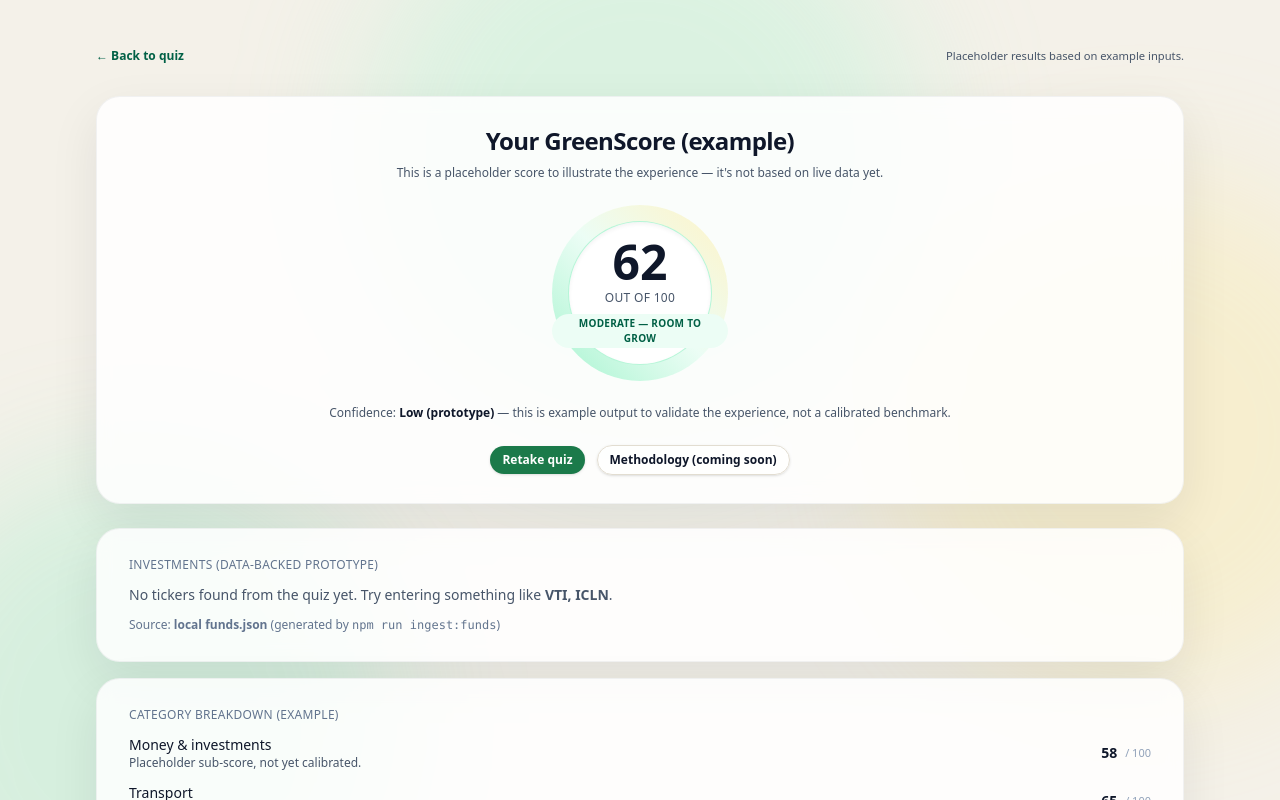
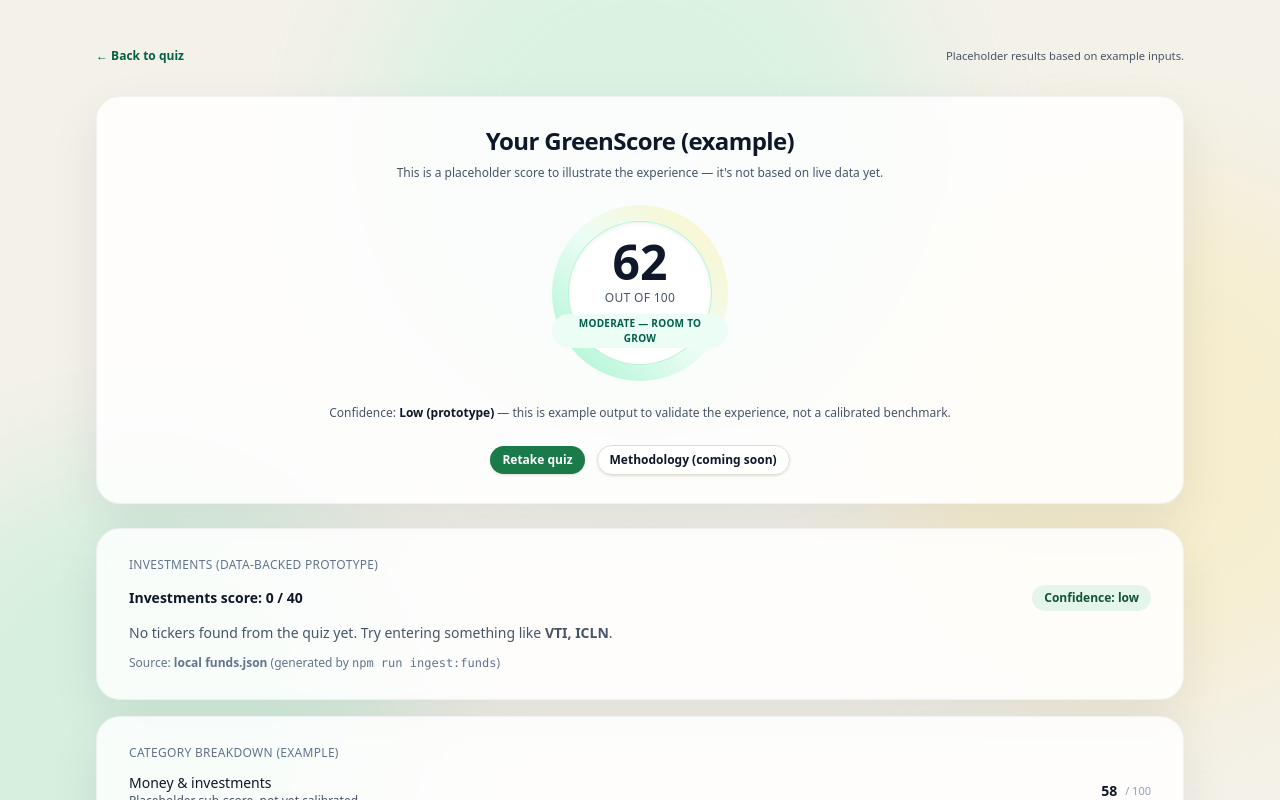
Before and after one commit to snydman/greenscore-dot-earth, a Next.js app: page /results in a window 1280 px wide. Shown: the top 800 px of the page. Built offline with nearby package versions, Linux system fonts and the light colour scheme.

Commit message:
Add investments scoring and display investments subscore

```diff
--- a/src/app/results/page.tsx
+++ b/src/app/results/page.tsx
@@ -1,5 +1,6 @@
 "use client";
 
+import { scoreInvestments } from "../../lib/scoring/investments";
 import Link from "next/link";
 import { useEffect, useMemo, useState } from "react";
 import funds from "../../data/funds.json";
@@ -77,7 +78,10 @@ export default function ResultsPage() {
     }
     return { found, unknown };
   }, [tickers]);
-
+  const investment = useMemo(() => {
+    const raw = saved?.answers.tickers ?? "";
+    return scoreInvestments(raw, funds as Record<string, any>);
+  }, [saved]);
   return (
     <main className="gs-container py-10 sm:py-12">
 
@@ -140,7 +144,12 @@ export default function ResultsPage() {
             <p className="text-xs font-medium uppercase tracking-wide text-slate-500">
               Investments (data-backed prototype)
             </p>
-
+            <div className="flex flex-wrap items-center justify-between gap-3">
+  <div className="text-sm font-semibold text-[color:var(--gs-text-main)]">
+    Investments score: {investment.points} / {investment.maxPoints}
+  </div>
+  <span className="gs-chip">Confidence: {investment.confidence}</span>
+</div>
             {tickers.length === 0 ? (
               <p className="text-sm text-[color:var(--gs-text-muted)]">
                 No tickers found from the quiz yet. Try entering something like <span className="font-semibold">VTI, ICLN</span>.
--- /dev/null
+++ b/src/lib/scoring/investments.ts
@@ -0,0 +1,130 @@
+type FundEntry = {
+    name?: string;
+    fossilGrade?: string;
+    fossilFlag?: boolean | "unknown";
+    source?: string;
+    asOf?: string;
+    notes?: string;
+  };
+
+  export type InvestmentFactor = {
+    ticker: string;
+    name?: string;
+    grade?: string;
+    points: number; // 0..40 contribution (per-ticker mapped then averaged)
+    explanation: string;
+    status: "scored" | "unknown";
+  };
+
+  export type InvestmentScoreResult = {
+    points: number; // 0..40
+    maxPoints: 40;
+    confidence: "low" | "medium" | "high";
+    factors: InvestmentFactor[];
+    unknownTickers: string[];
+  };
+
+  function normalizeTicker(raw: string) {
+    return raw.trim().toUpperCase();
+  }
+
+  export function parseTickers(raw: string): string[] {
+    return raw
+      .split(",")
+      .map(normalizeTicker)
+      .filter(Boolean);
+  }
+
+  /**
+   * Map a fossil fuel grade (string) to a 0..40 score.
+   * We don't know the exact semantics of the dataset grade letters here,
+   * so we keep this conservative and easily adjustable.
+   */
+  export function gradeToPoints40(gradeRaw?: string): { points: number; explanation: string } {
+    const grade = (gradeRaw ?? "").trim().toUpperCase();
+
+    // Common letter grade mapping
+    const map: Record<string, number> = {
+      A: 40,
+      "A-": 38,
+      B: 34,
+      "B-": 32,
+      C: 26,
+      "C-": 24,
+      D: 16,
+      "D-": 14,
+      F: 6,
+    };
+
+    if (grade in map) {
+      const points = map[grade];
+      return { points, explanation: `Fossil fuel grade ${grade} → ${points}/40` };
+    }
+
+    // If missing / unrecognized
+    return { points: 24, explanation: "No recognized fossil fuel grade → neutral 24/40 (prototype)" };
+  }
+
+  export function scoreInvestments(
+    rawTickers: string,
+    funds: Record<string, FundEntry>,
+  ): InvestmentScoreResult {
+    const tickers = parseTickers(rawTickers);
+    if (tickers.length === 0) {
+      return {
+        points: 0,
+        maxPoints: 40,
+        confidence: "low",
+        factors: [],
+        unknownTickers: [],
+      };
+    }
+
+    const factors: InvestmentFactor[] = [];
+    const unknown: string[] = [];
+
+    for (const t of tickers) {
+      const entry = funds[t];
+      if (!entry) {
+        unknown.push(t);
+        factors.push({
+          ticker: t,
+          points: 24,
+          explanation: "Ticker not found in dataset → neutral 24/40 (prototype)",
+          status: "unknown",
+        });
+        continue;
+      }
+
+      const { points, explanation } = gradeToPoints40(entry.fossilGrade);
+      factors.push({
+        ticker: t,
+        name: entry.name,
+        grade: entry.fossilGrade,
+        points,
+        explanation,
+        status: entry.fossilGrade ? "scored" : "unknown",
+      });
+    }
+
+    // Average the per-ticker points to get a section score (0..40)
+    const avg = factors.reduce((sum, f) => sum + f.points, 0) / factors.length;
+    const points = Math.round(avg);
+
+    // Confidence: based on how many tickers were found AND had recognizable grades
+    const scoredCount = factors.filter((f) => f.status === "scored").length;
+    const foundCount = tickers.length - unknown.length;
+    const foundRatio = foundCount / tickers.length;
+    const scoredRatio = scoredCount / tickers.length;
+
+    const confidence: InvestmentScoreResult["confidence"] =
+      scoredRatio >= 0.8 ? "high" : foundRatio >= 0.5 ? "medium" : "low";
+
+    return {
+      points,
+      maxPoints: 40,
+      confidence,
+      factors,
+      unknownTickers: unknown,
+    };
+  }
```
